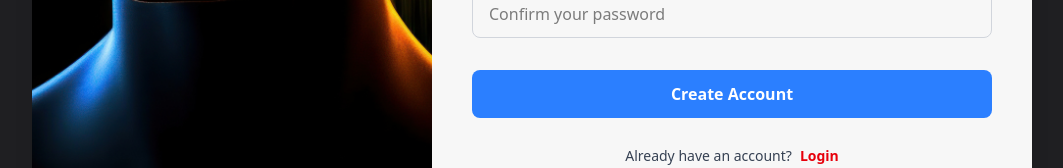
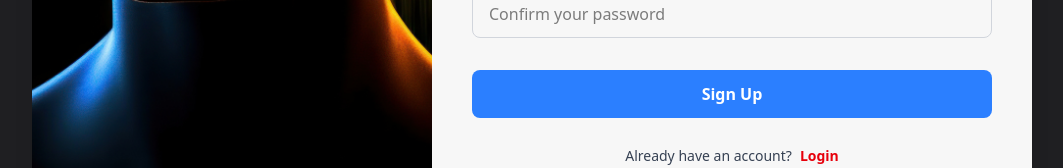
Before and after one commit to ayhan219/Music, a React (Vite) app in the folder frontend/: page /signup in a window 1280 px wide. Shown: the part 594-762 px from the top of the page, without its empty margins (108-1171 px from the left). Built offline with nearby package versions, Linux system fonts and the light colour scheme; no server answers.

Commit message:
disabled and loading added for handling more than one click

```diff
--- a/frontend/src/pages/Login.tsx
+++ b/frontend/src/pages/Login.tsx
@@ -14,8 +14,10 @@ const Login = () => {
   const dispatch = useAppDispatch();
   const navigate = useNavigate();
   const user = useAppSelector((state: RootState) => state.userSlice.user);
+  const [loading,setLoading] = useState<boolean>(false);
 
   const handleLogin = async () => {
+    setLoading(true);
     if (!email || !password) {
       toast.error("fill all area");
       return;
@@ -41,6 +43,8 @@ const Login = () => {
       console.log(error);
       console.log("Signup Error:", error.response?.data || error.message);
       toast.error(error.response?.data?.message || "login failed");
+    }finally{
+      setLoading(true);
     }
   };
 
@@ -112,10 +116,19 @@ const Login = () => {
 
           <div className="w-full mt-10">
             <button
+              disabled={loading}
               onClick={handleLogin}
-              className="w-full h-12 bg-blue-500 text-white rounded-lg font-semibold hover:bg-blue-600 transition-colors duration-300"
+              className={`w-full h-12 text-center flex justify-center items-center bg-blue-500 text-white rounded-lg font-semibold hover:bg-blue-600 transition-colors duration-300 ${
+                loading
+                  ? "bg-[#1AA34A] cursor-not-allowed opacity-75"
+                  : "bg-[#1DB954] hover:bg-[#1AA34A]"
+              }`}
             >
-              Login
+              {loading ? (
+              <div className="w-5 h-5 border-2 border-white border-t-transparent rounded-full animate-spin"></div>
+            ) : (
+              "Login"
+            )}
             </button>
           </div>
           <div className="w-full text-sm flex items-center pt-9 justify-center">
--- a/frontend/src/pages/Signup.tsx
+++ b/frontend/src/pages/Signup.tsx
@@ -14,8 +14,10 @@ const Signup = () => {
   const [rePassword, setRePassword] = useState<string>("");
   const navigate = useNavigate();
   const user = useAppSelector((state:RootState)=>state.userSlice.user);
+  const [loading,setLoading] = useState<boolean>(false);
 
   const handleSignup = async () => {
+    setLoading(true);
     if (!username || !password || !email || !rePassword) {
       toast.error("Fill all fields");
       return;
@@ -41,6 +43,8 @@ const Signup = () => {
       console.log(error);
       console.log("Signup Error:", error.response?.data || error.message);
       toast.error(error.response?.data?.message || "Signup failed");
+    }finally{
+      setLoading(false);
     }
   };
 
@@ -133,11 +137,20 @@ const Signup = () => {
           </div>
 
           <div className="w-full mt-6">
-            <button
+          <button
+              disabled={loading}
               onClick={handleSignup}
-              className="w-full h-12 bg-blue-500 text-white rounded-lg font-semibold hover:bg-blue-600 transition-colors duration-300"
+              className={`w-full h-12 text-center flex justify-center items-center bg-blue-500 text-white rounded-lg font-semibold hover:bg-blue-600 transition-colors duration-300 ${
+                loading
+                  ? "bg-[#1AA34A] cursor-not-allowed opacity-75"
+                  : "bg-[#1DB954] hover:bg-[#1AA34A]"
+              }`}
             >
-              Create Account
+              {loading ? (
+              <div className="w-5 h-5 border-2 border-white border-t-transparent rounded-full animate-spin"></div>
+            ) : (
+              "Sign Up"
+            )}
             </button>
           </div>
           <div className="w-full text-sm flex items-center pt-5 justify-center">
```
